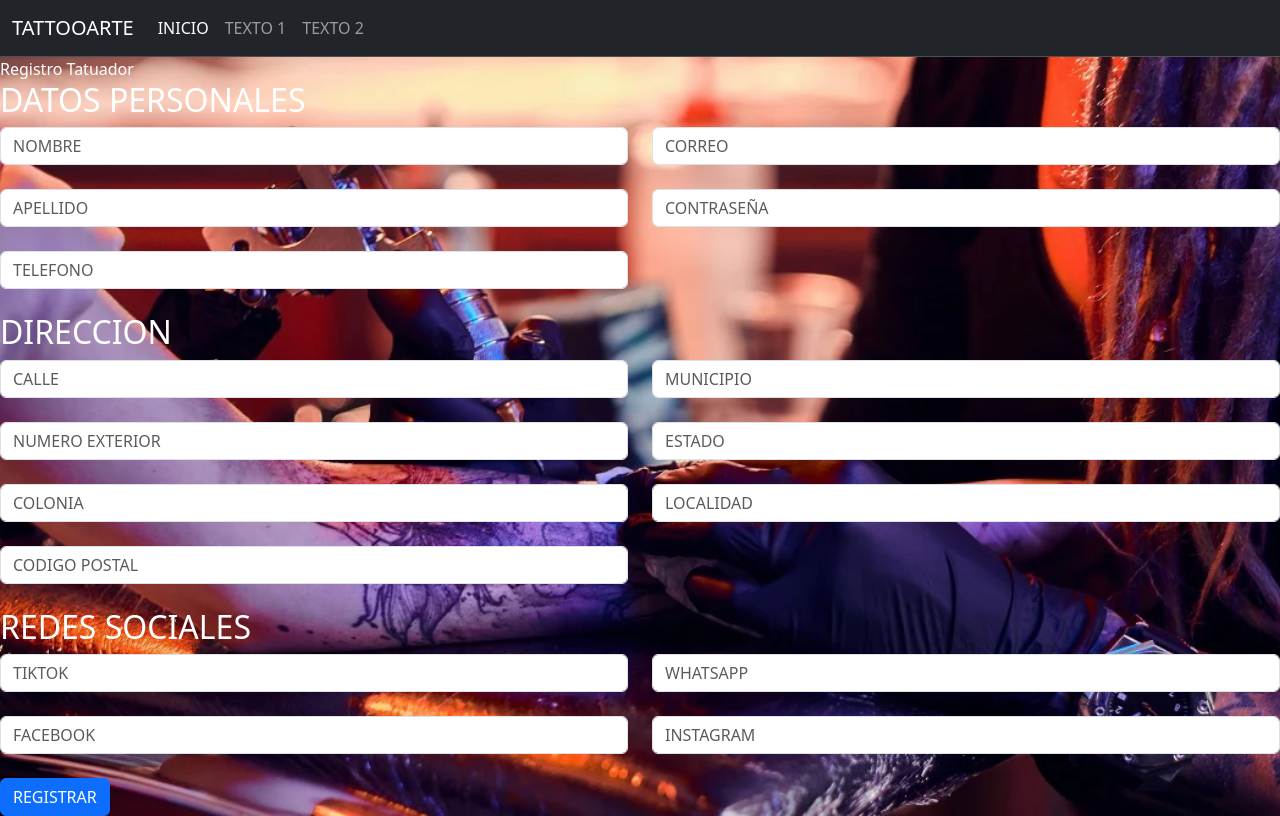
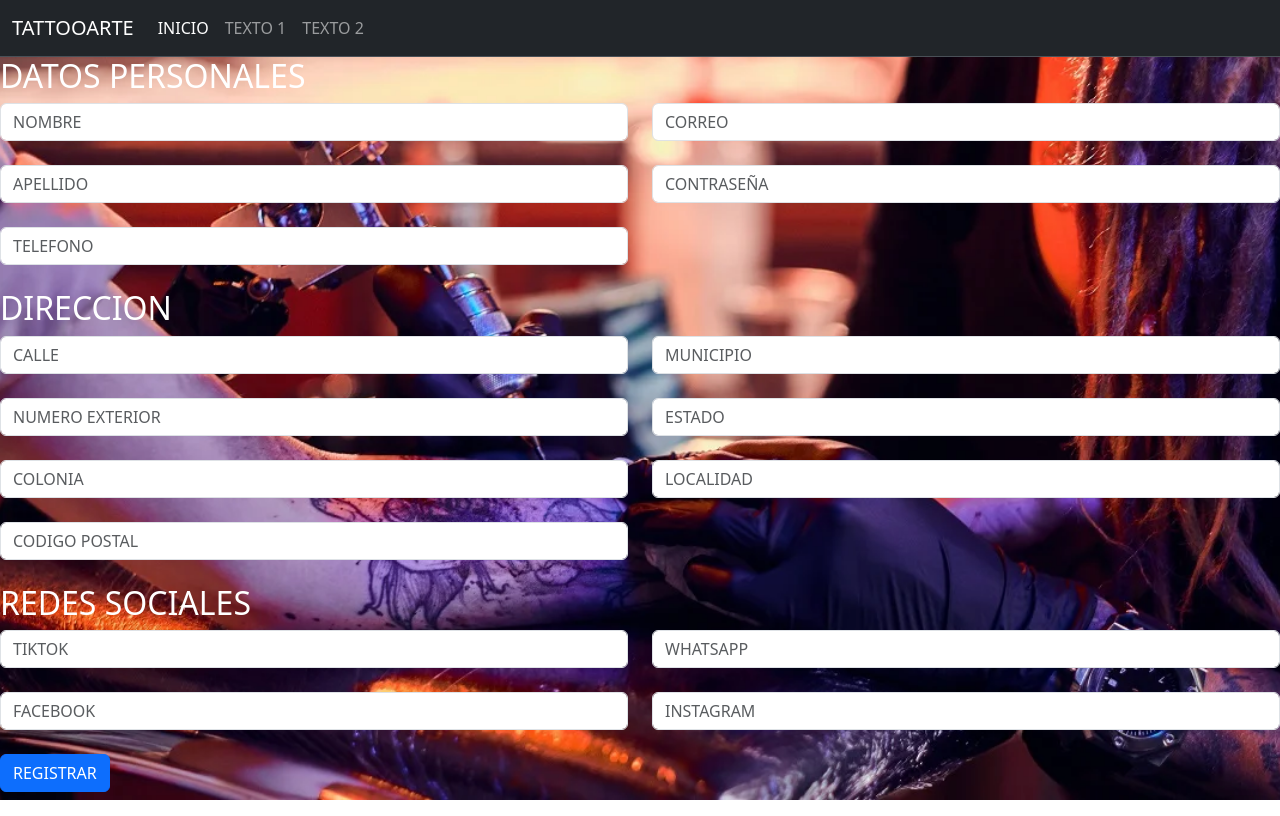
Before and after one commit to luiz-gutierrez/proyect_tattoarte_public, a React (Vite) app in the folder Cliente/: page /registro_tatuador in a window 1280 px wide. Built offline with nearby package versions, Linux system fonts and the light colour scheme; no server answers.

Commit message:
estas en publico

```diff
--- a/Cliente/src/RegistroUT.jsx
+++ b/Cliente/src/RegistroUT.jsx
@@ -115,7 +115,6 @@ function RegistroUT() {
           </div>
         </div>
       </nav>
-      <div>Registro Tatuador</div>
       <div className="cuadro">
         <h2>DATOS PERSONALES</h2>
         <form onSubmit={handleSubmit}>
```
